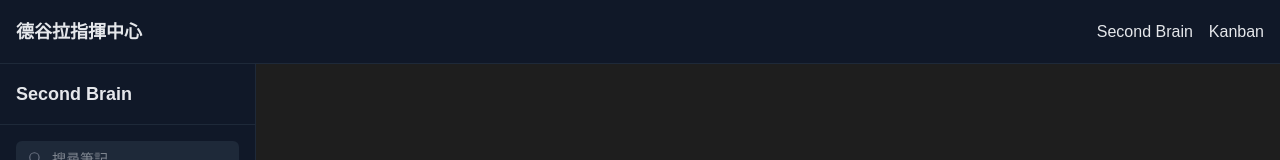
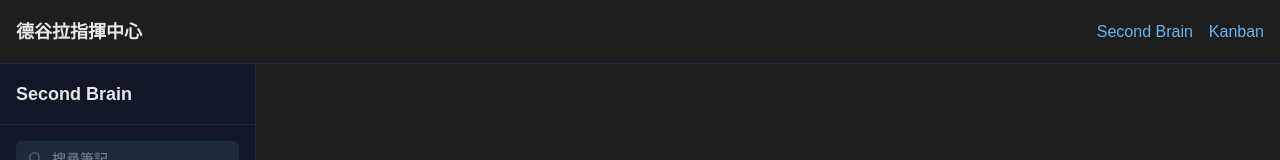
Before and after one commit to andy012732/second-brain-ui, a Next.js app: page / in a window 1280 px wide. Shown: the top 160 px of the page. Built offline with nearby package versions, Linux system fonts and the light colour scheme.

Commit message:
調整導航欄樣式

```diff
--- a/app/page.tsx
+++ b/app/page.tsx
@@ -11,12 +11,12 @@ export default async function Home({
   const params = await searchParams;
   return (
     <div className="flex flex-col h-screen w-screen bg-black text-gray-200 overflow-hidden">
-      <header className="h-16 bg-gray-900 border-b border-gray-800 flex items-center justify-between px-4">
+      <header className="h-16 bg-[#1e1e1e] border-b border-gray-800 flex items-center justify-between px-4">
         <h1 className="font-bold text-lg">德谷拉指揮中心</h1>
         <nav>
           <ul className="flex items-center space-x-4">
-            <li><a href="/" className="hover:text-gray-400">Second Brain</a></li>
-            <li><a href="/kanban" className="hover:text-gray-400">Kanban</a></li>
+            <li><a href="/" className="text-[#64b5f6] hover:text-[#90caf9] transition-colors">Second Brain</a></li>
+            <li><a href="/kanban" className="text-[#64b5f6] hover:text-[#90caf9] transition-colors">Kanban</a></li>
           </ul>
         </nav>
       </header>
```
